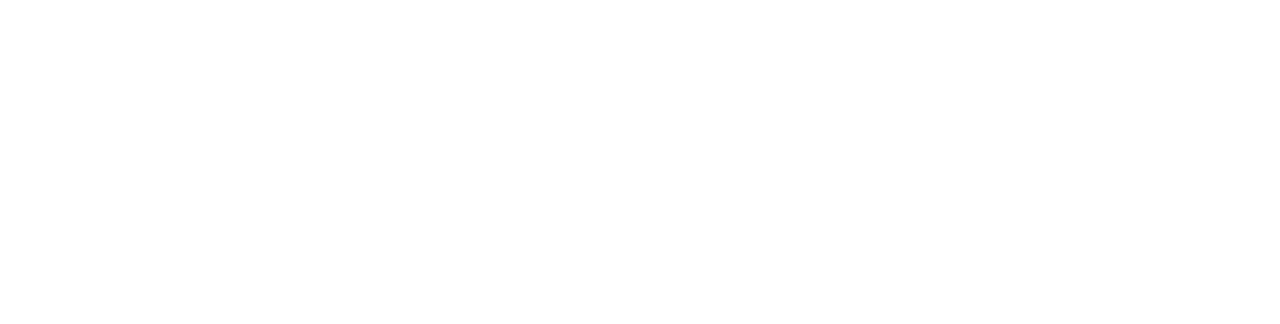
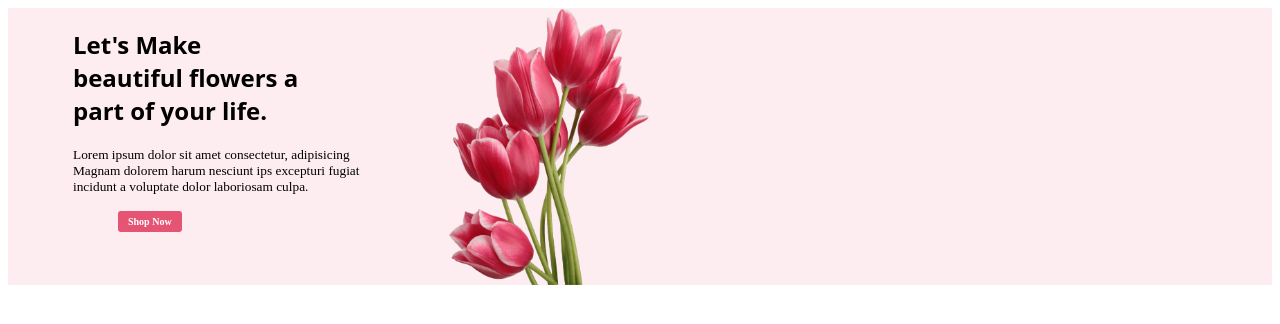
Before and after one commit to SmJayed98/My-First-Assignment, a plain HTML site: page index.html in a window 1280 px wide. Drawn offline with Linux system fonts and the light colour scheme.

Commit message:
banner and image

```diff
--- a/index.html
+++ b/index.html
@@ -1,12 +1,37 @@
 <!DOCTYPE html>
 <html lang="en">
+
 <head>
     <meta charset="UTF-8">
     <meta name="viewport" content="width=device-width, initial-scale=1.0">
     <title>My First Assignment</title>
     <link rel="stylesheet" href="style/flower.css">
 </head>
+
 <body>
+    <header class="february">
+        <div class="april">
+            <div class="march">
+                <nav class="january">
+                    <h1 class="make"> Let's Make <br>beautiful flowers a <br>part of your life.</h1>
+                    <small> Lorem ipsum dolor sit amet consectetur, adipisicing<br> Magnam dolorem harum nesciunt ips
+                        excepturi fugiat<br> incidunt a voluptate dolor laboriosam culpa.</small>
+                    <ul>
+                        <li>
+                            <button" class="btn-pimary">Shop Now</button>
+                        </li>
+                    </ul>
+                </nav>
+            </div>
+            <img src="Flower Asset/pngwing 10.png" alt="" width="220">
+        </div>
+    </header>
+    <main>
 
+    </main>
+    <footer>
+
+    </footer>
 </body>
+
 </html>
--- a/style/flower.css
+++ b/style/flower.css
@@ -0,0 +1,58 @@
+*{
+    /* margin: 0%; */
+}
+.january{
+    display: flex;
+    /* width: 650px; */
+    /* align-items:column; */
+
+flex-direction: column;
+/* flex-shrink: 0; */
+}
+.btn-pimary{
+    /* color:white */
+    border-left: 0px;
+    border-radius:3px;
+    background: #E55473;
+
+    font-size:10px;
+/* gap: 4px; */
+    font-weight: 600;
+    color:white;
+    padding:5px 10px;
+    margin: 5px;
+
+
+
+
+
+
+}
+.text-pink{
+    /* color: #E55473; */
+}
+.make{
+    font-family: 'Open Sans', sans-serif;
+}
+nav li{
+    list-style: none;
+}
+
+/* header related work */
+.february{
+
+    background: rgba(229, 84, 115, 0.10);
+   gap: 20px;
+   ;
+}
+
+
+.march{
+    margin-left: 65px;
+}
+
+.april{
+    display: flex;
+    gap: 80px;
+
+}
```
Also changed, not shown: Flower Asset/Flower 01.png (added), Flower Asset/Group 57.png (added), Flower Asset/Group 58.png (added), Flower Asset/Group 59.png (added), Flower Asset/Rectangle 4.png (added), Flower Asset/Rectangle 5.png (added), Flower Asset/Rectangle 6.png (added), Flower Asset/Rectangle 9.png (added), Flower Asset/pngwing 10.png (added), Flower Asset/pngwing 5.png (added), Flower Asset/pngwing 6.png (added), Flower Asset/pngwing 7.png (added), Flower Asset/pngwing 8.png (added).
